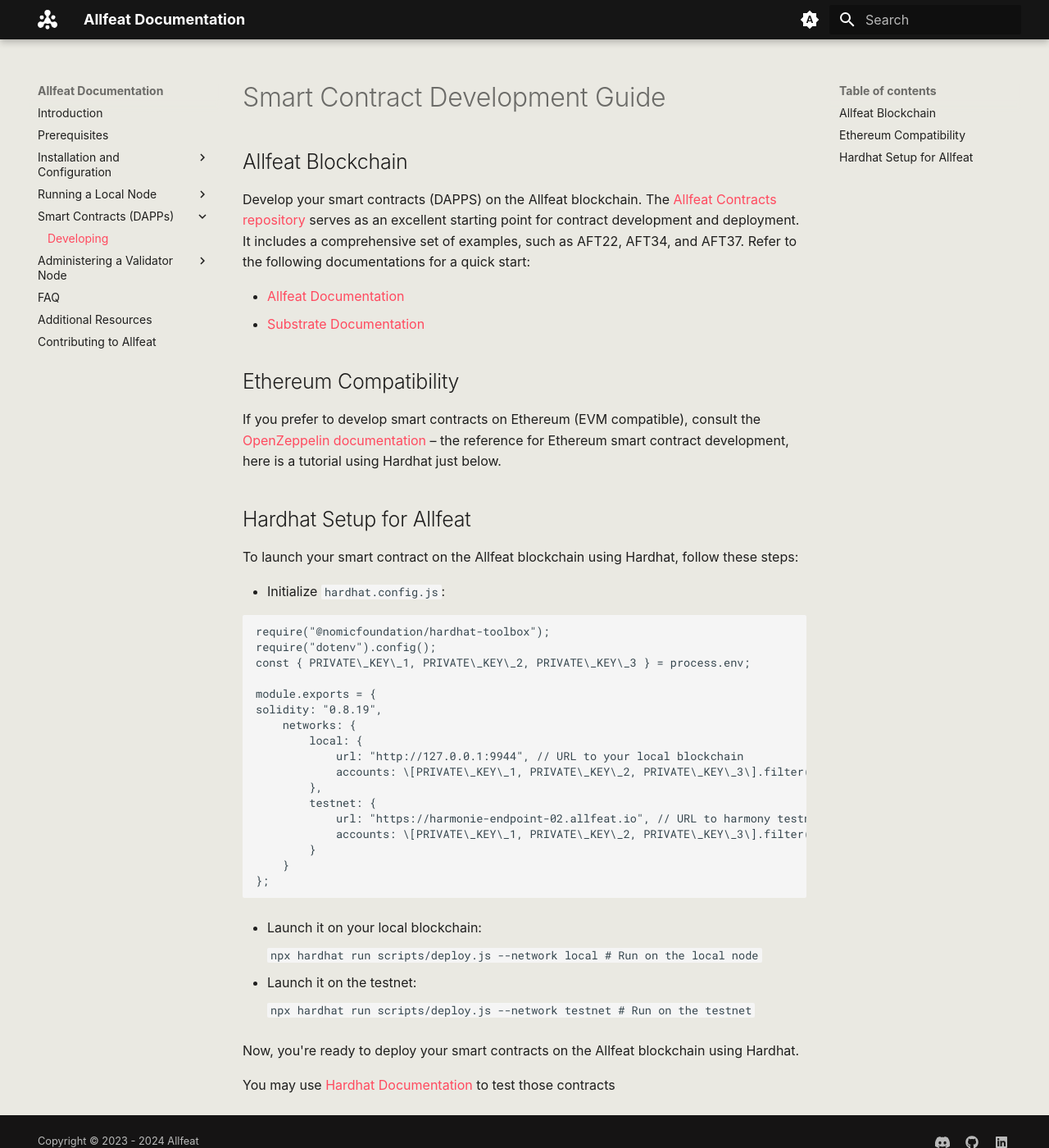
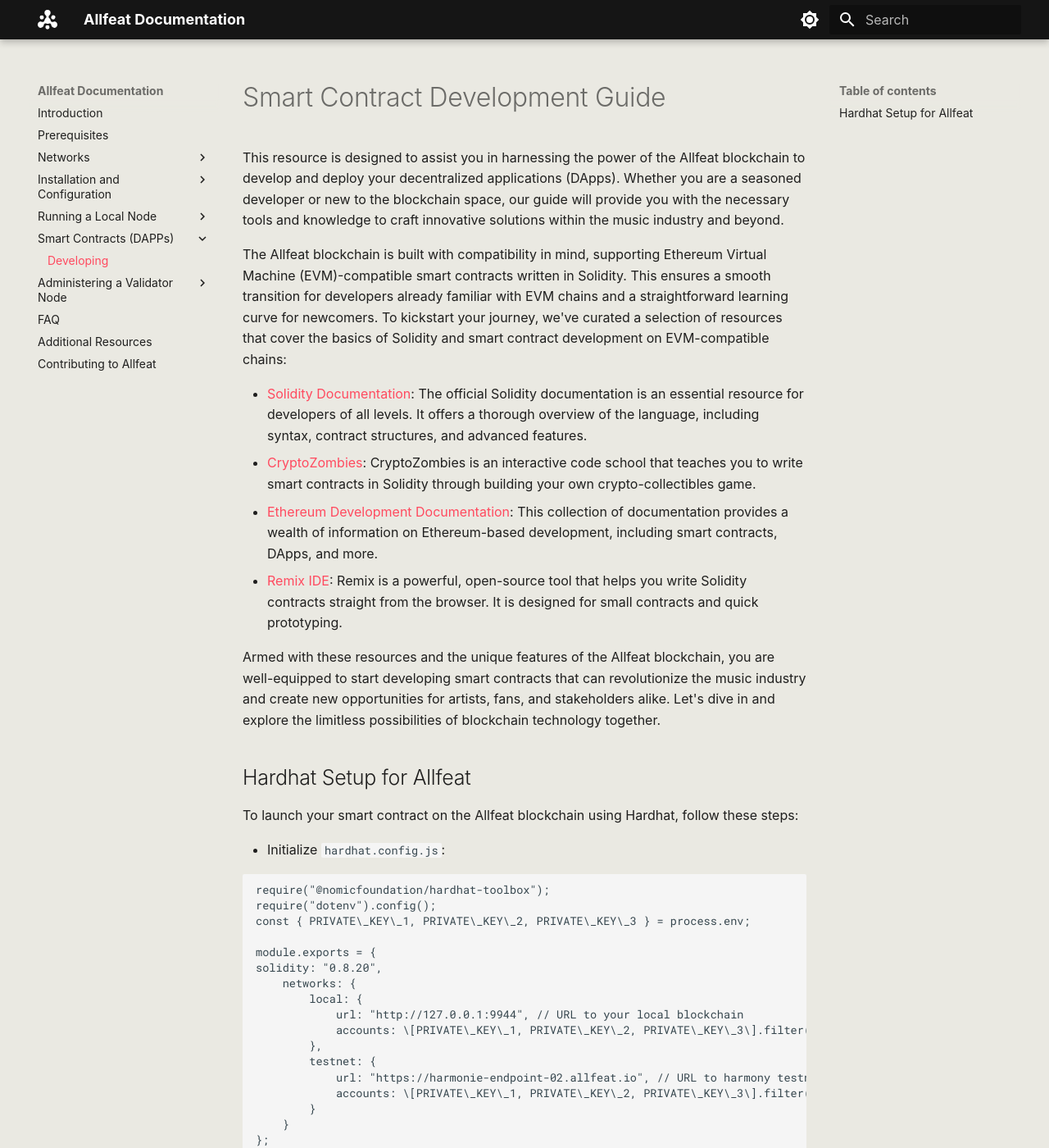
Before and after one commit to Allfeat/docs, an MkDocs documentation site: the page built from docs/smart-contracts/developing.md, in a window 1280 px wide and 1400 px high. Shown: the whole window at 82% size. Built offline with MkDocs 1.6.1 and Material for MkDocs 9.7.7, drawn with Linux system fonts in a browser that asks for light colours; some web fonts are replaced.

Commit message:
rewrite some stuff and add testnet documentations

```diff
--- a/docs/smart-contracts/developing.md
+++ b/docs/smart-contracts/developing.md
@@ -1,15 +1,17 @@
 # Smart Contract Development Guide
 
-## Allfeat Blockchain
+This resource is designed to assist you in harnessing the power of the Allfeat blockchain to develop and deploy your decentralized applications (DApps).
+Whether you are a seasoned developer or new to the blockchain space, our guide will provide you with the necessary tools and knowledge to craft innovative solutions within the music industry and beyond.
 
-Develop your smart contracts (DAPPS) on the Allfeat blockchain. The [Allfeat Contracts repository](https://github.com/Allfeat/allfeat-contracts) serves as an excellent starting point for contract development and deployment. It includes a comprehensive set of examples, such as AFT22, AFT34, and AFT37. Refer to the following documentations for a quick start:
+The Allfeat blockchain is built with compatibility in mind, supporting Ethereum Virtual Machine (EVM)-compatible smart contracts written in Solidity.
+This ensures a smooth transition for developers already familiar with EVM chains and a straightforward learning curve for newcomers. To kickstart your journey, we've curated a selection of resources that cover the basics of Solidity and smart contract development on EVM-compatible chains:
 
-- [Allfeat Documentation](https://docs.allfeat.com)
-- [Substrate Documentation](https://docs.substrate.io/)
+- [Solidity Documentation](https://docs.soliditylang.org/en/v0.8.25/introduction-to-smart-contracts.html): The official Solidity documentation is an essential resource for developers of all levels. It offers a thorough overview of the language, including syntax, contract structures, and advanced features.
+- [CryptoZombies](https://cryptozombies.io/): CryptoZombies is an interactive code school that teaches you to write smart contracts in Solidity through building your own crypto-collectibles game.
+- [Ethereum Development Documentation](https://ethereum.org/en/developers/docs/): This collection of documentation provides a wealth of information on Ethereum-based development, including smart contracts, DApps, and more.
+- [Remix IDE](https://remix.ethereum.org/): Remix is a powerful, open-source tool that helps you write Solidity contracts straight from the browser. It is designed for small contracts and quick prototyping.
 
-## Ethereum Compatibility
-
-If you prefer to develop smart contracts on Ethereum (EVM compatible), consult the [OpenZeppelin documentation](https://docs.openzeppelin.com/) – the reference for Ethereum smart contract development, here is a tutorial using Hardhat just below.
+Armed with these resources and the unique features of the Allfeat blockchain, you are well-equipped to start developing smart contracts that can revolutionize the music industry and create new opportunities for artists, fans, and stakeholders alike. Let's dive in and explore the limitless possibilities of blockchain technology together.
 
 ## Hardhat Setup for Allfeat
 
@@ -23,7 +25,7 @@
 const { PRIVATE\_KEY\_1, PRIVATE\_KEY\_2, PRIVATE\_KEY\_3 } = process.env;
 
 module.exports = {
-solidity: "0.8.19",
+solidity: "0.8.20",
     networks: {
         local: {
             url: "http://127.0.0.1:9944", // URL to your local blockchain
--- a/mkdocs.yml
+++ b/mkdocs.yml
@@ -11,12 +11,6 @@
   logo: assets/logos/allfeat-light.svg
   favicon: https://www.allfeat.com/favicon.ico
   palette:
-    # Palette toggle for automatic mode
-    - media: "(prefers-color-scheme)"
-      toggle:
-        icon: material/brightness-auto
-        name: Switch to light mode
-
     # Palette toggle for light mode
     - media: "(prefers-color-scheme: light)"
       scheme: Allfeat
@@ -44,7 +38,7 @@
       link: https://discord.gg/3NVd4jzGeQ)
       name: Allfeat on Discord
     - icon: fontawesome/brands/github
-      link: https://github.com/Allfeat/Allfeat
+      link: https://github.com/Allfeat/
       name: Allfeat Github
     - icon: fontawesome/brands/linkedin
       link: https://fr.linkedin.com/company/allfeatlab
@@ -58,6 +52,8 @@
 nav:
   - Introduction: 'index.md'
   - Prerequisites: 'prerequisites.md'
+  - Networks:
+    - Harmonie Testnet: 'networks/harmonie.md'
   - Installation and Configuration:
     - Docker: 'installation/docker.md'
     - From Source: 'installation/from-source.md'
```
Also changed, not shown: docs/additional-resources.md (+3 -5 lines), docs/faq.md (+4 -4 lines), docs/index.md (+11 -6 lines), docs/networks/harmonie.md (added, +41 -0 lines).
